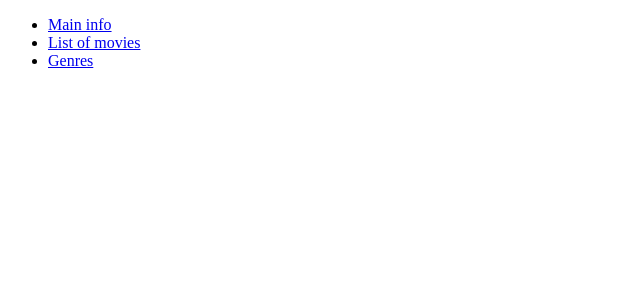
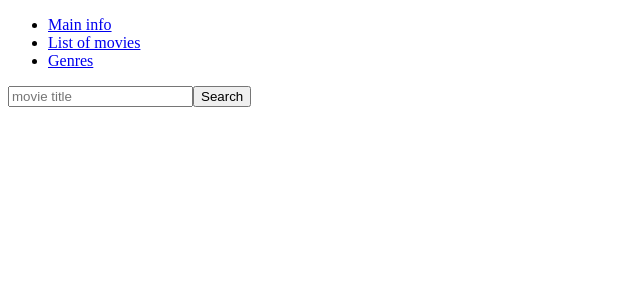
Before and after one commit to Oleh3131/react-final-project-june2022, a React (Create React App) app: page /movies/1 in a window 1280 px wide. Shown: the top 300 px of the page, without its empty margins (0-640 px from the left). Built offline with nearby package versions, Linux system fonts and the light colour scheme; no server answers.

Commit message:
add info movies+genres+moviesById

```diff
--- a/src/components/MainLayout/MainLayout.js
+++ b/src/components/MainLayout/MainLayout.js
@@ -1,16 +1,35 @@
 import React from 'react';
 import {Link, Outlet} from "react-router-dom";
+import {useForm} from "react-hook-form";
 
 const MainLayout = () => {
+
+    const {register, handleSubmit, reset} = useForm();
+
+    function submit(movie) {
+
+        console.log(movie)
+
+    }
 
     return (
         <div>
             <div>
-                <ul>
-                    <li><Link to={'header'}>Main info</Link></li>
-                    <li><Link to={'movies'}>List of movies</Link></li>
-                    <li><Link to={'genres'}>Genres</Link></li>
-                </ul>
+
+                <div>
+                    <ul>
+                        <li><Link to={'header'}>Main info</Link></li>
+                        <li><Link to={'movies'}>List of movies</Link></li>
+                        <li><Link to={'genres'}>Genres</Link></li>
+                    </ul>
+                </div>
+
+                <form onSubmit={handleSubmit(submit)}>
+                    <input type="text" placeholder={'movie title'} {...register('titleName')}/>
+                    <button>Search</button>
+                </form>
+
+
             </div>
 
             <Outlet/>
--- a/src/components/MovieListCard/MovieListCard.js
+++ b/src/components/MovieListCard/MovieListCard.js
@@ -20,7 +20,14 @@ const MovieListCard = () => {
 
     return (
         <div>
-            {oneMovie&&<div>{oneMovie.overview}</div>}
+            {oneMovie&&(
+                <div>
+                    <h4>{oneMovie.original_title}</h4>
+                    <img src={`https://image.tmdb.org/t/p/w200${oneMovie.poster_path}`} alt={oneMovie.original_title}/>
+                    <h4>{oneMovie.budget}</h4>
+                    <p>{oneMovie.overview}</p>
+                </div>
+            )}
         </div>
     );
 };
```
